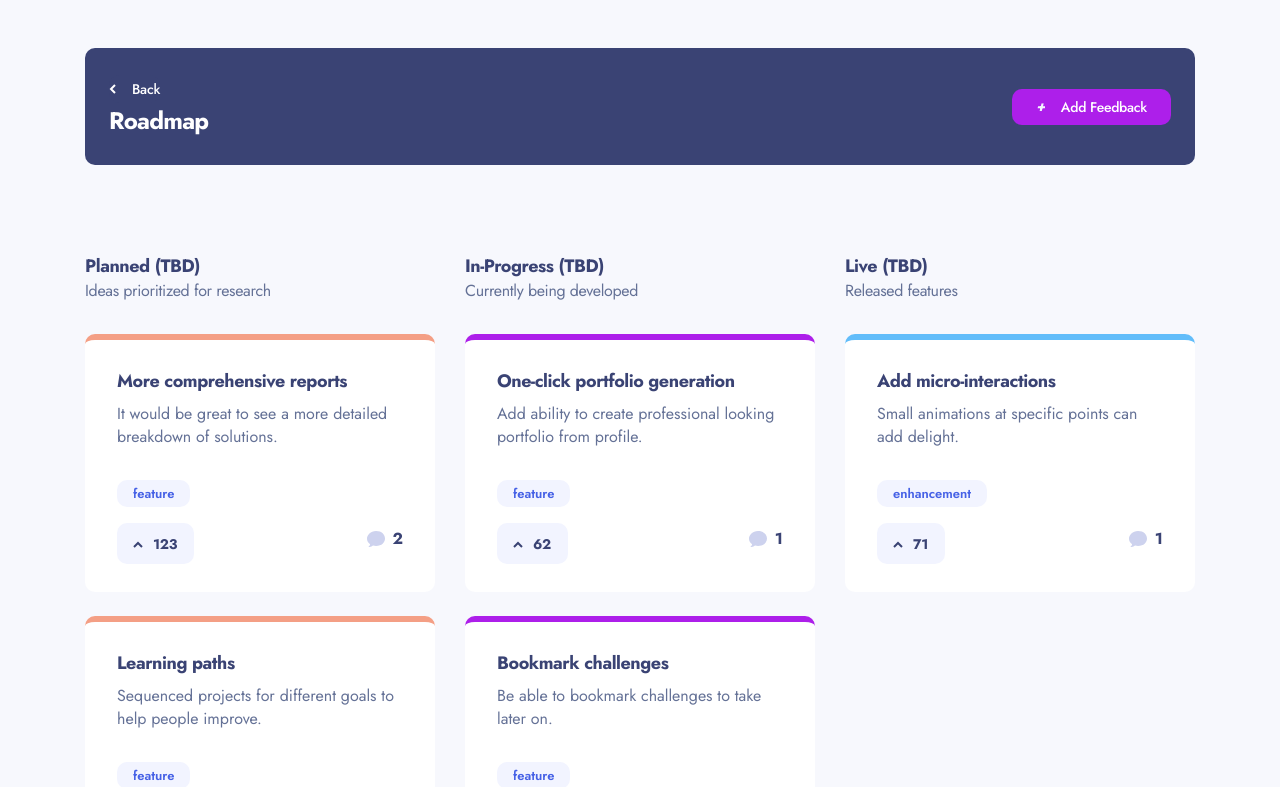
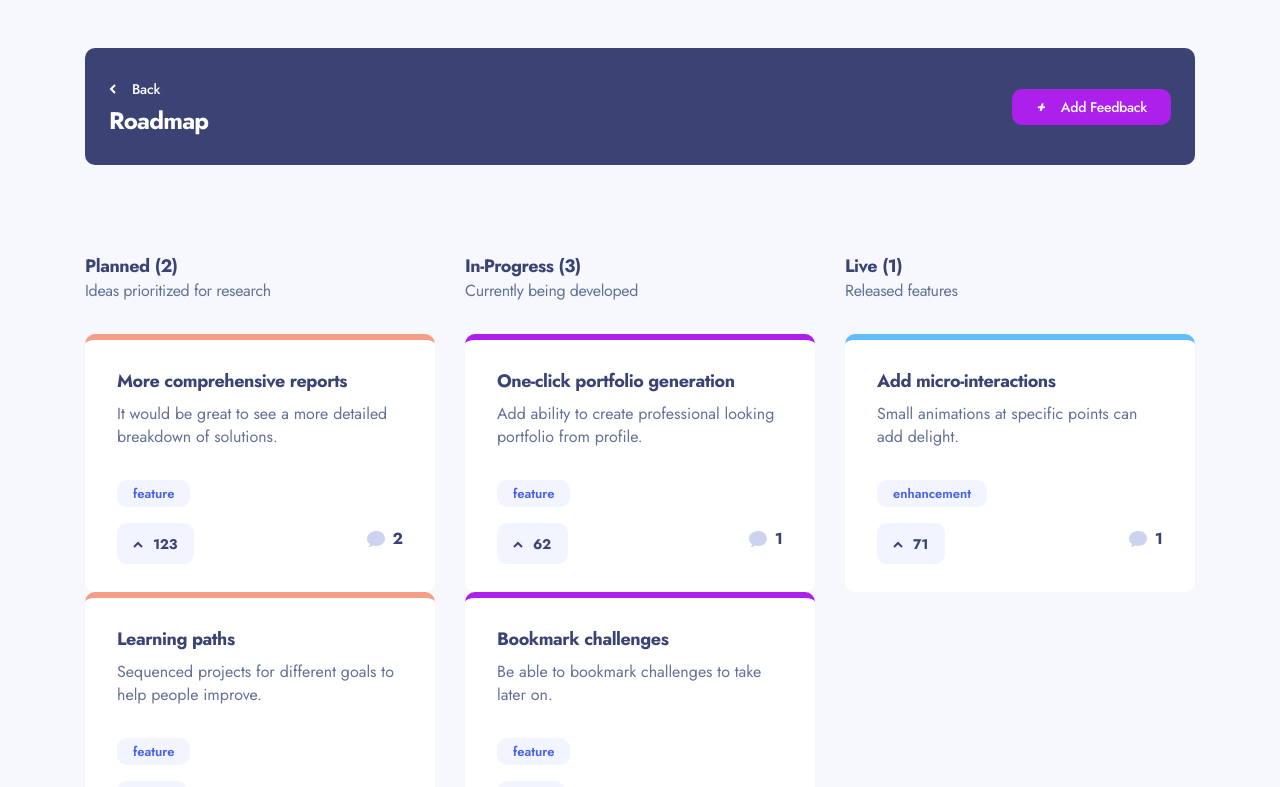
Before and after one commit to jmenges/feedback-next, a Next.js app: page /roadmap in a window 1280 px wide. Shown: the top 787 px of the page. Built offline with nearby package versions, Linux system fonts and the light colour scheme; what @thoughtbot/tailwindcss-aria-attributes would draw is missing.

Commit message:
Wrap feedback with link and use real counts

```diff
--- a/src/components/RoadmapList.tsx
+++ b/src/components/RoadmapList.tsx
@@ -3,20 +3,17 @@
 import RoadmapItem from "@/components/RoadmapItem";
 import RoadmapMobileStatusNav from "@/components/RoadmapMobileStatusNav";
 import { roadmaps } from "@/data/roadmaps";
+import useRoadmapCount from "@/hooks/useRoadmapCount";
 import { cn } from "@/lib/utils";
 import { IFeedback } from "@/types";
+import Link from "next/link";
 import { useState } from "react";
 
-type Props = { feedbacks: IFeedback[] };
+type Props = { feedbacks: IFeedback[]; upvoteFeedback: (id: number) => void };
 
-export default function RoadmapList({ feedbacks }: Props) {
+export default function RoadmapList({ feedbacks, upvoteFeedback }: Props) {
   const [mobileActiveStatusIndex, setMobileActiveStatusIndex] = useState(0);
-  const statusCounts = feedbacks.map((feedback) => feedback.status);
-  let acc = statusCounts.reduce(
-    (acc, val) => acc.set(val, 1 + (acc.get(val) || 0)),
-    new Map()
-  );
-  console.log(acc);
+  const { counts: roadmapCounts } = useRoadmapCount({ feedbacks });
 
   return (
     <div className="flex flex-col overflow-hidden">
@@ -27,7 +24,12 @@ export default function RoadmapList({ feedbacks }: Props) {
       />
       <div className="flex h-[calc(100vh-174px)] overflow-y-scroll pt-6 tablet:mb-6 tablet:mt-8 tablet:h-auto tablet:w-full tablet:gap-[10px] tablet:overflow-y-auto desktop:mb-8 desktop:mt-12 desktop:gap-[30px]">
         {/* On mobile the columns are shown based on the current selected status categroy (mobileActiveStatusIndex) */}
-        {roadmaps.map((roadmap, index) => (
+        {roadmaps.map((roadmap, index) => {
+          const count =
+            roadmapCounts.find((count) => count.title === roadmap.title)
+              ?.count || 0;
+
+          return (
             <div
               key={index}
               className={cn(
@@ -37,7 +39,7 @@ export default function RoadmapList({ feedbacks }: Props) {
             >
               {/* Headers rows */}
               <h3 className="text-h3 tablet:text-h4 desktop:text-h3">
-              {roadmap.title} (TBD)
+                {roadmap.title} ({count})
               </h3>
               <p className="mb-6 tablet:text-h4 desktop:mb-8 desktop:text-md">
                 {roadmap.description}
@@ -51,16 +53,19 @@ export default function RoadmapList({ feedbacks }: Props) {
                       roadmap.title.toLocaleLowerCase()
                   )
                   .map((feedback) => (
+                    <Link href={`/feedback/${feedback.id}`} key={feedback.id}>
                       <RoadmapItem
-                    key={feedback.id}
+                        upvoteFeedback={upvoteFeedback}
                         feedback={feedback}
                         indicateState
                       />
-                ))}
-            </div>
-          </div>
+                    </Link>
                   ))}
               </div>
             </div>
           );
+        })}
+      </div>
+    </div>
+  );
 }
```
Lines whose indentation alone changed are shown as unchanged.
